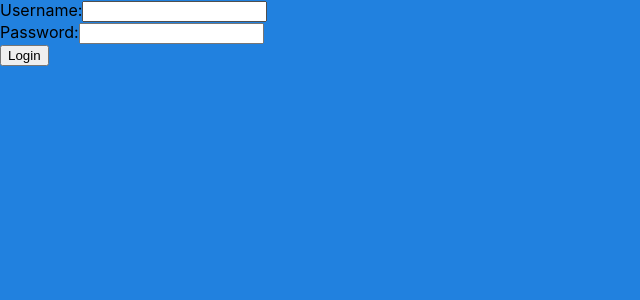
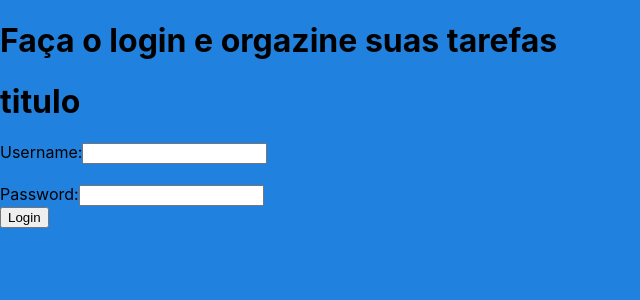
Before and after one commit to OtavioCanedo/To-do-list, a React (Create React App) app: page / in a window 1280 px wide. Shown: the top 300 px of the page, without its empty margins (0-640 px from the left). Built offline with nearby package versions, Linux system fonts and the light colour scheme.

Commit message:
Fix: ajuste na tela de login

```diff
--- a/src/Components/Login/index.js
+++ b/src/Components/Login/index.js
@@ -1,45 +1,19 @@
 import React, { useState } from 'react';
 import './styles.css'
+import Form from './form';
 
 const Login = () => {
-  const [username, setUsername] = useState('');
-  const [password, setPassword] = useState('');
-  const [error, setError] = useState(null);
-
-  function handleSubmit(event) {
-    event.preventDefault();
-
-    if (username === 'admin' && password === 'password') {
-      setError(null);
-      // redirect to dashboard or show success message
-    } else {
-      setError('Invalid username or password');
-    }
-  }
 
   return (
-    <form onSubmit={handleSubmit}>
-      {error && <p>{error}</p>}
-      <label>
-        Username:
-        <input
-          type="text"
-          value={username}
-          onChange={event => setUsername(event.target.value)}
-        />
-      </label>
-      <br />
-      <label>
-        Password:
-        <input
-          type="password"
-          value={password}
-          onChange={event => setPassword(event.target.value)}
-        />
-      </label>
-      <br />
-      <button type="submit">Login</button>
-    </form>
+    <div className='login'>
+      <div className='left-login'>
+        <h1 className='titulo'>Faça o login e orgazine suas tarefas</h1>
+        <h1>titulo</h1>
+      </div>
+      <div className='right-login'>
+        <Form />
+      </div>
+    </div>
   );
 }
 
```
